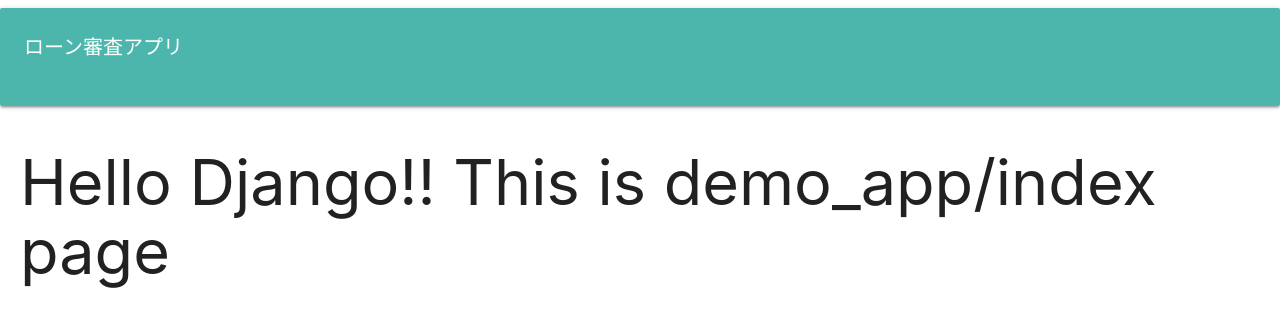
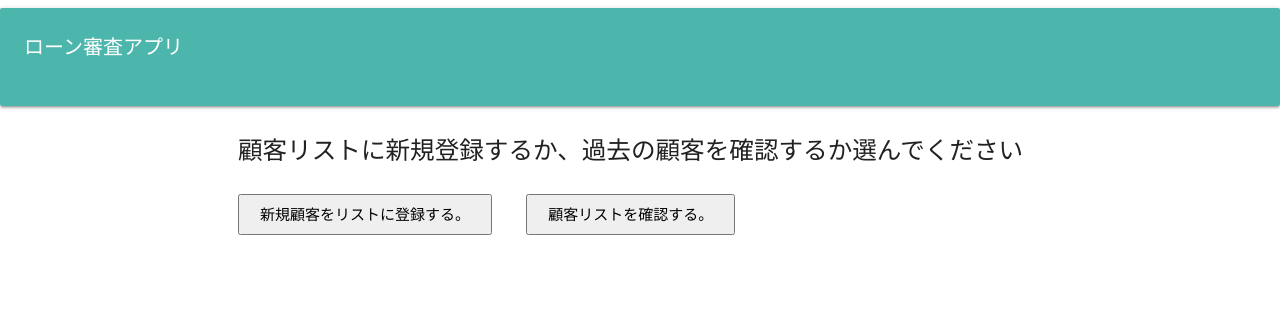
Before and after one commit to sawady1203/demo_app, a Django app: page / in a window 1280 px wide. Shown: the top 327 px of the page. Run offline with Django 3.2, Linux system fonts and the light colour scheme; parts of the project's set-up code (start-up, migrations or seed data) failed here and were passed over.

Commit message:
index make links

```diff
--- a/templates/demo_app/index.html
+++ b/templates/demo_app/index.html
@@ -4,6 +4,25 @@
 
 {% block content %}
 
-    <h1>Hello Django!! This is demo_app/index page</h1>
+<div class="row">
+    <div class="col s2">
+    </div>
+    <div class="col s8">
+        <h5>顧客リストに新規登録するか、過去の顧客を確認するか選んでください</h5>
+    </div>
+    <div class="col s2">
+    </div>
+</div>
+
+<div class="row">
+    <div class="col s2">
+    </div>
+    <div class="col s8">
+        <a href="{% url 'demo_app:input_form' %}"><button type="button" name="input" style="padding: 10px 20px; margin-right: 30px;">新規顧客をリストに登録する。</button></a>
+        <a href="{% url 'demo_app:history' %}"><button type="button" name="history" style="padding: 10px 20px;">顧客リストを確認する。</button></a>
+    </div>
+    <div class="col s2">
+    </div>
+</div>
 
 {% endblock %}
```
